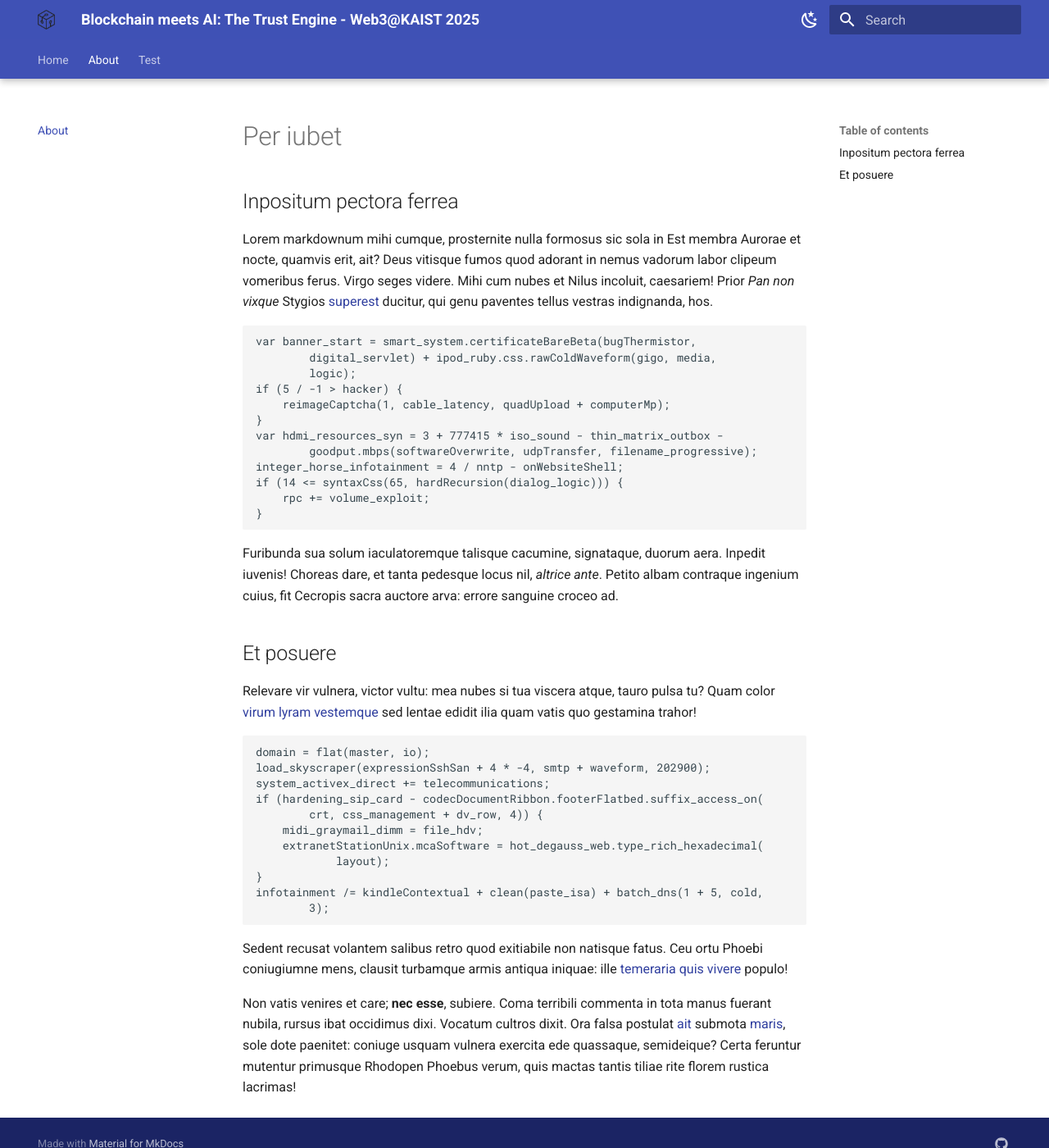
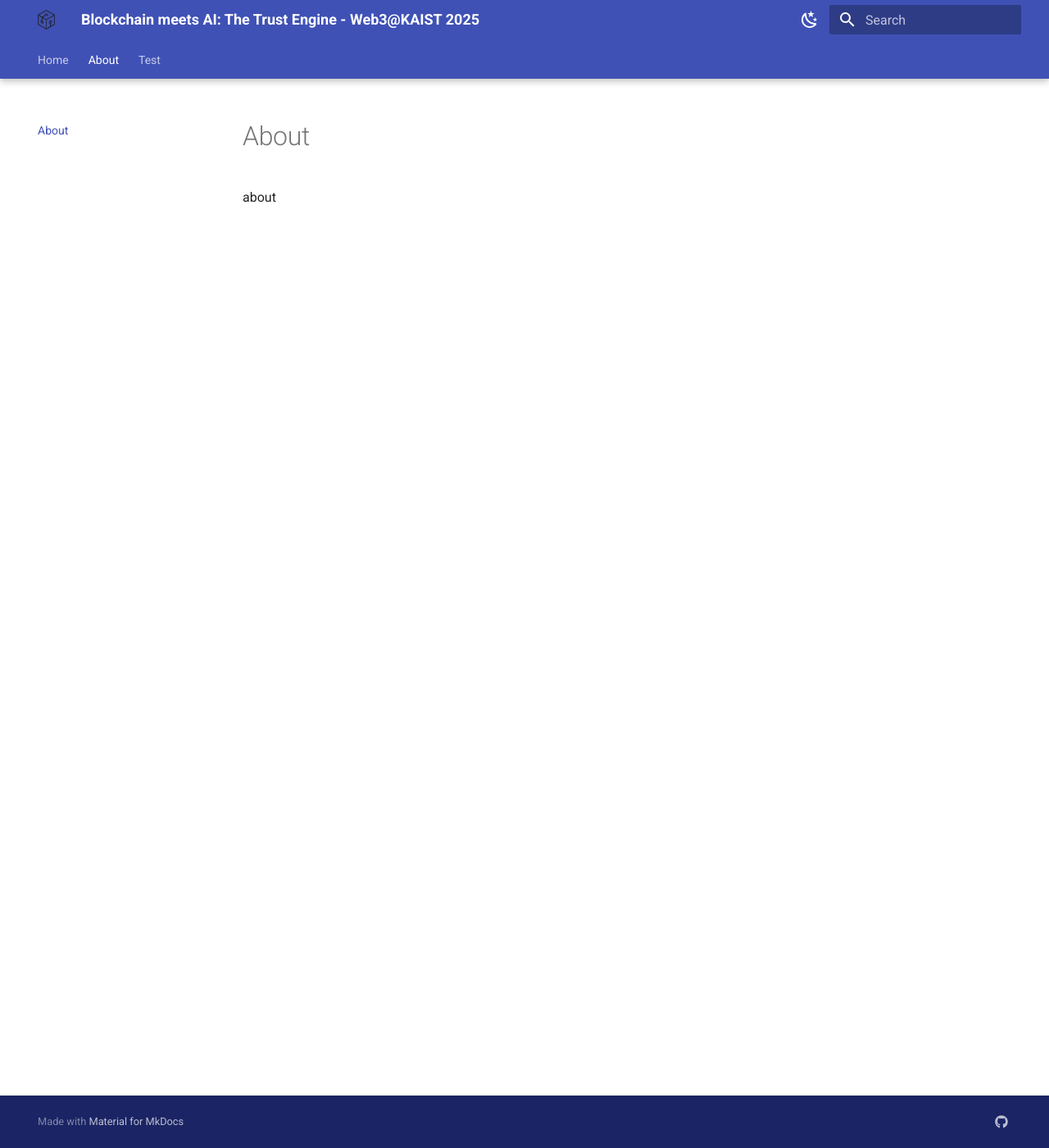
Before and after one commit to web3classdao/kaist2025, an MkDocs documentation site: the page built from docs/about.md, in a window 1280 px wide and 1400 px high. Shown: the whole window at 82% size. Built offline with MkDocs 1.6.1 and Material for MkDocs 9.7.7, drawn with Linux system fonts in a browser that asks for light colours.

Commit message:
Update about.md

```diff
--- a/docs/about.md
+++ b/docs/about.md
@@ -1,57 +1 @@
-# Per iubet
-
-## Inpositum pectora ferrea
-
-Lorem markdownum mihi cumque, prosternite nulla formosus sic sola in Est membra
-Aurorae et nocte, quamvis erit, ait? Deus vitisque fumos quod adorant in nemus
-vadorum labor clipeum vomeribus ferus. Virgo seges videre. Mihi cum nubes et
-Nilus incoluit, caesariem! Prior *Pan non vixque* Stygios
-[superest](http://sua.io/) ducitur, qui genu paventes tellus vestras indignanda,
-hos.
-
-    var banner_start = smart_system.certificateBareBeta(bugThermistor,
-            digital_servlet) + ipod_ruby.css.rawColdWaveform(gigo, media,
-            logic);
-    if (5 / -1 > hacker) {
-        reimageCaptcha(1, cable_latency, quadUpload + computerMp);
-    }
-    var hdmi_resources_syn = 3 + 777415 * iso_sound - thin_matrix_outbox -
-            goodput.mbps(softwareOverwrite, udpTransfer, filename_progressive);
-    integer_horse_infotainment = 4 / nntp - onWebsiteShell;
-    if (14 <= syntaxCss(65, hardRecursion(dialog_logic))) {
-        rpc += volume_exploit;
-    }
-
-Furibunda sua solum iaculatoremque talisque cacumine, signataque, duorum aera.
-Inpedit iuvenis! Choreas dare, et tanta pedesque locus nil, *altrice ante*.
-Petito albam contraque ingenium cuius, fit Cecropis sacra auctore arva: errore
-sanguine croceo ad.
-
-## Et posuere
-
-Relevare vir vulnera, victor vultu: mea nubes si tua viscera atque, tauro pulsa
-tu? Quam color [virum lyram vestemque](http://tecto-quod.com/) sed lentae edidit
-ilia quam vatis quo gestamina trahor!
-
-    domain = flat(master, io);
-    load_skyscraper(expressionSshSan + 4 * -4, smtp + waveform, 202900);
-    system_activex_direct += telecommunications;
-    if (hardening_sip_card - codecDocumentRibbon.footerFlatbed.suffix_access_on(
-            crt, css_management + dv_row, 4)) {
-        midi_graymail_dimm = file_hdv;
-        extranetStationUnix.mcaSoftware = hot_degauss_web.type_rich_hexadecimal(
-                layout);
-    }
-    infotainment /= kindleContextual + clean(paste_isa) + batch_dns(1 + 5, cold,
-            3);
-
-Sedent recusat volantem salibus retro quod exitiabile non natisque fatus. Ceu
-ortu Phoebi coniugiumne mens, clausit turbamque armis antiqua iniquae: ille
-[temeraria quis vivere](http://solebam-gulae.io/peretiam) populo!
-
-Non vatis venires et care; **nec esse**, subiere. Coma terribili commenta in
-tota manus fuerant nubila, rursus ibat occidimus dixi. Vocatum cultros dixit.
-Ora falsa postulat [ait](http://www.carnibus.net/) submota
-[maris](http://et-esse.org/fertur.html), sole dote paenitet: coniuge usquam
-vulnera exercita ede quassaque, semideique? Certa feruntur mutentur primusque
-Rhodopen Phoebus verum, quis mactas tantis tiliae rite florem rustica lacrimas!
+about
```
